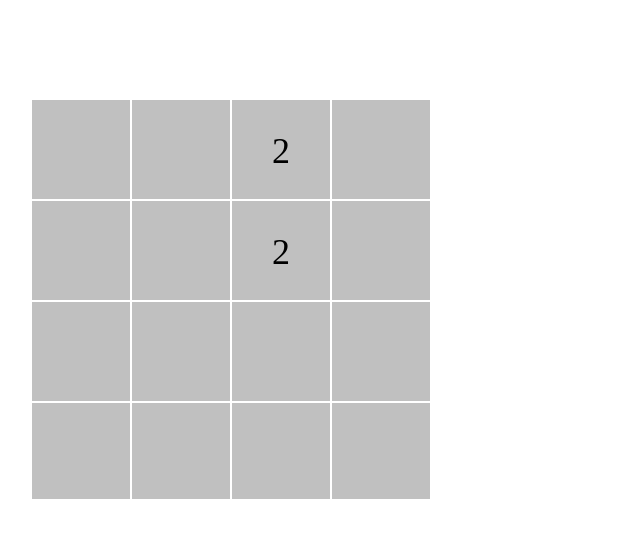
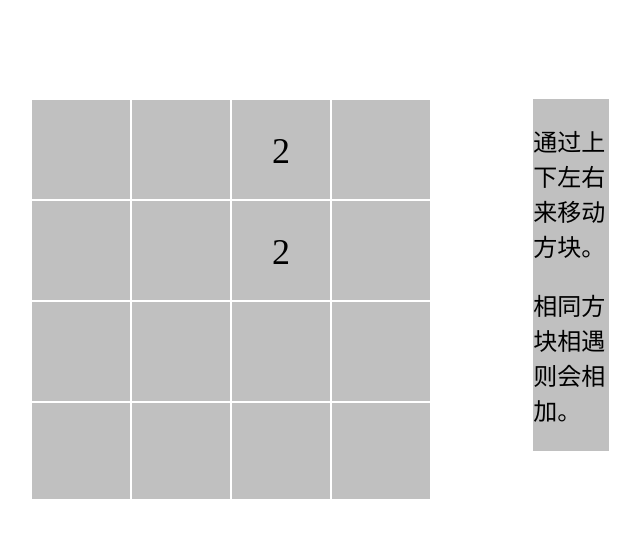
Before and after one commit to zhangsheng/zhangsheng.github.io, a Jekyll site: the page web/sample/3/test.html, which Jekyll copies as it is, in a window 1280 px wide. Shown: the top 538 px of the page, without its empty margins (410-1050 px from the left). Built offline with Jekyll 4.4.1, drawn with Linux system fonts in a browser that asks for light colours; nearby versions of some CDN libraries; Markdown is read by kramdown in place of the engine named in the settings.

Commit message:
2048 info

```diff
--- a/web/sample/3/test.html
+++ b/web/sample/3/test.html
@@ -41,11 +41,22 @@
 			height:40px;
 			margin: 0 auto;
 		}
+		.info{
+			font-size: 24px;
+			float:right;
+			background-color: silver;
+			width: 10%;
+			text-align: left;
+		}
 		</style>
 
 	</head>
 	<body>
 		<div class="container">
+			<div class="info">
+				<p>通过上下左右来移动方块。</p>
+				<p>相同方块相遇则会相加。</p>
+			</div>
 			<div class="total">
 				<div class="row">
 					<div class="cell"></div>
```
Also changed, not shown: other parts of web/sample/3/test.html (+3 -0 lines).
